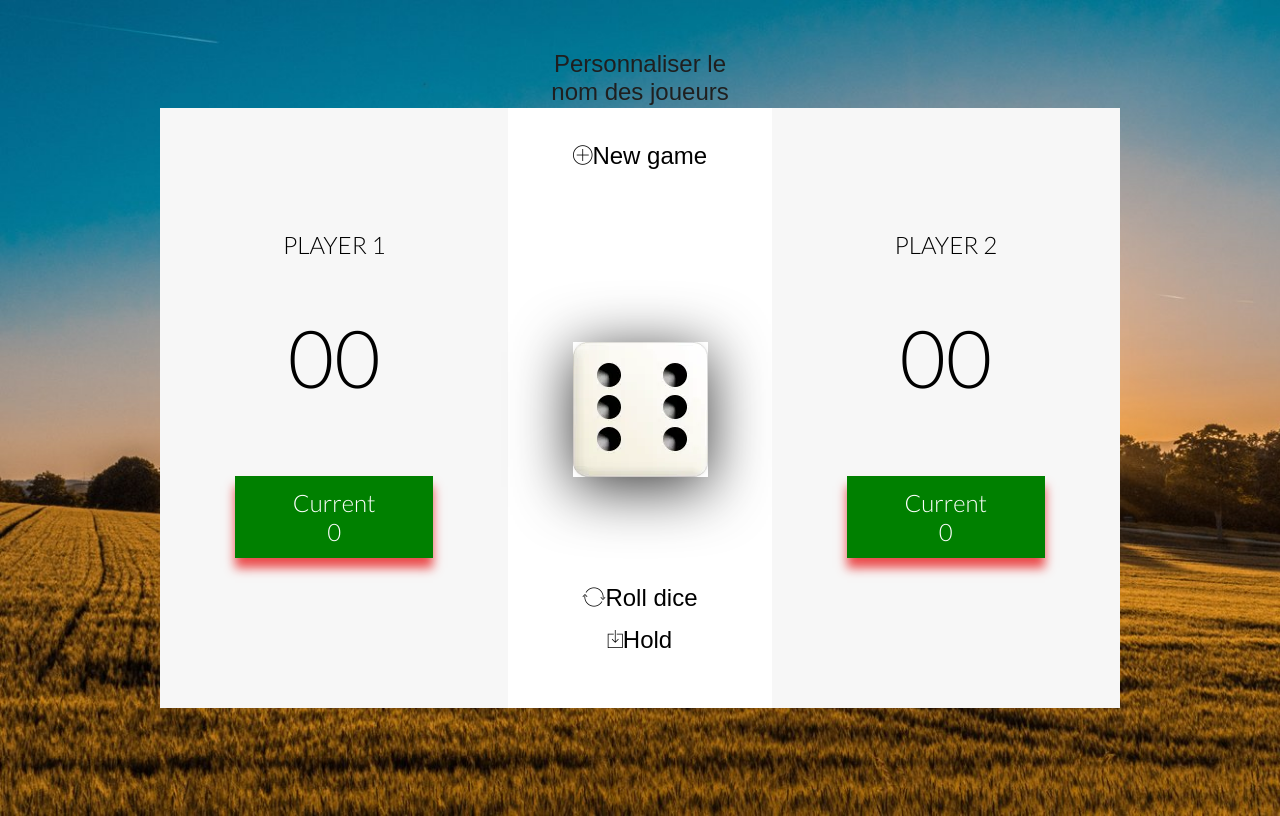
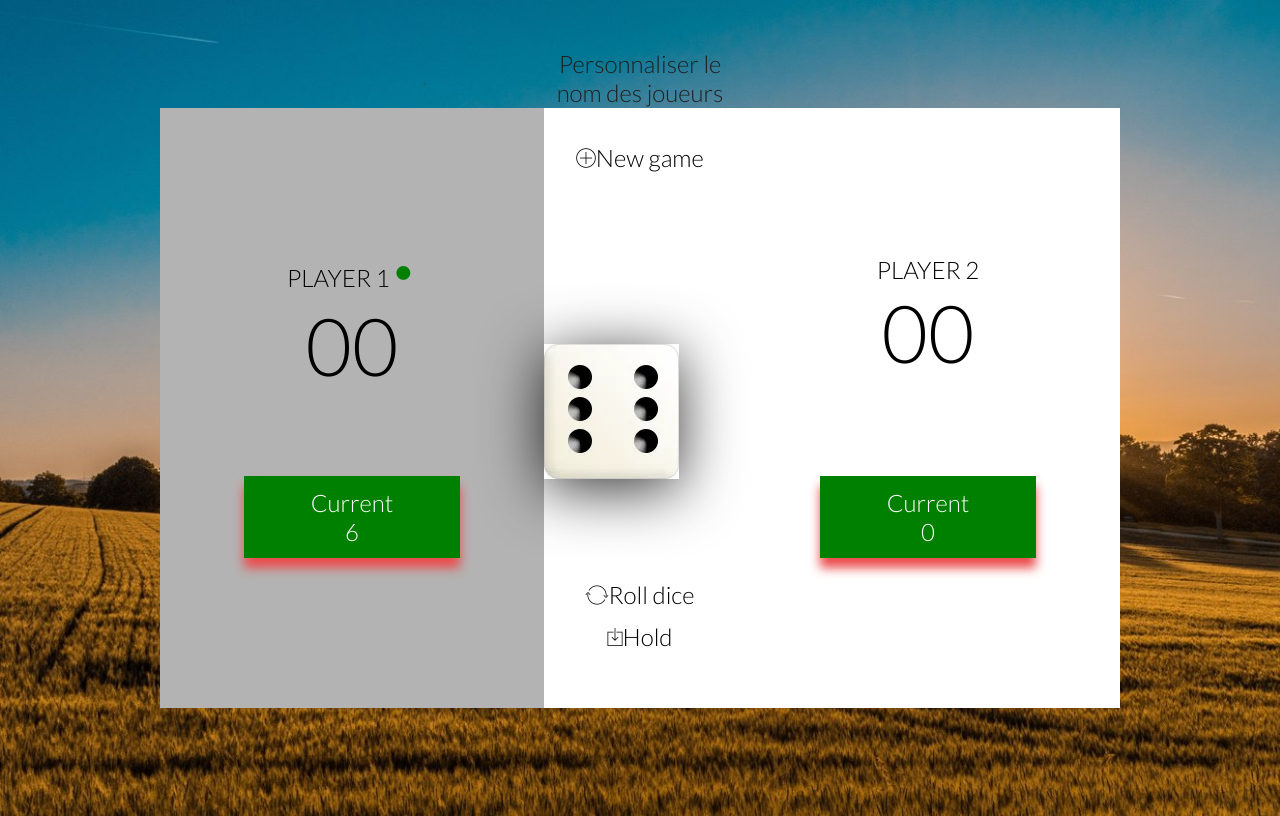
Before and after one commit to JonathanStMarc/eval-js-Studi, a plain HTML site: page index.html in a window 1280 px wide. Both pictures are taken after a click on the button "Roll dice". Drawn offline with nearby package versions, Linux system fonts and the light colour scheme.

Commit message:
add function Roll Dice

```diff
--- a/index.html
+++ b/index.html
@@ -28,12 +28,12 @@
             <!-- PLayer 1 -->
             <section class="player1Panel active">
                 <div class="nameScore">
-                    <div class="player1" id="name-0">PLAYER 1</div>
-                    <div class="player-score" id="score-0">00</div>
+                    <div class="playerName" id="name-1">PLAYER 1</div>
+                    <div class="player-score" id="score-1">00</div>
                 </div>
                 <div class="player-current-box">
                     <div class="player-current-label">Current</div>
-                    <div class="player-current-score" id="current-0">0</div>
+                    <div class="player-current-score" id="current-1">0</div>
                 </div>
             </section>
             <!-- Groupe section btn -->
@@ -51,14 +51,14 @@
                 </button>
             </div>
             <!-- Player 2 -->
-            <section class="player2Panel active">
+            <section class="player2Panel">
                 <div class="nameScore">
-                    <div class="player2">PLAYER 2</div>
-                    <div class="player-score" id="score-1">00</div>
+                    <div class="playerName" id="name-2">PLAYER 2</div>
+                    <div class="player-score" id="score-2">00</div>
                 </div>
                 <div class="player-current-box">
                     <div class="player-current-label">Current</div>
-                    <div class="player-current-score" id="current-1">0</div>
+                    <div class="player-current-score" id="current-2">0</div>
                 </div>
             </section>
         </main>
--- a/script.js
+++ b/script.js
@@ -28,8 +28,8 @@ function editNames() {
     player1 = prompt("Inscrit le nom du joueur 1 :");
     player2 = prompt("Inscrit le nom du joueur 2 :");
 
-    document.querySelector("#name-0").innerHTML = player1;
-    document.querySelector("#name-1").innerHTML = player2;
+    document.querySelector("#name-1").innerHTML = player1;
+    document.querySelector("#name-2").innerHTML = player2;
 }
 
 // Fonction NEXT PLAYER
@@ -44,3 +44,26 @@ function nextPlayer() {
     document.querySelector(".player1Panel").classList.toggle("active");
     document.querySelector(".player2Panel").classList.toggle("active");
 }
+
+// Fonction ROLL DICE
+document.querySelector(".btn-roll").addEventListener("click", () => {
+    if (gamePlaying) {
+        // 1. Random number
+        let dice = Math.floor(Math.random() * 6) + 1;
+
+        //2. Show the result if dice
+        let diceDOM = document.querySelector(".dice");
+        diceDOM.style.display = "block";
+        diceDOM.src = "images/de" + dice + ".webp";
+
+        //3. If Dice On 1
+        if (dice !== 1) {
+            //Add score
+            roundScore += dice;
+            document.querySelector("#current-" + activePlayer).textContent =
+                roundScore;
+        } else {
+            nextPlayer();
+        }
+    }
+});
--- a/style.css
+++ b/style.css
@@ -1,3 +1,4 @@
+/* @MediaQuery */
 @media screen and (max-width: 500px) {
     .block {
         display: flex;
@@ -9,12 +10,14 @@
     .player1Panel {
         position: relative;
         top: 450px;
-        height: 50%;
+        height: 40%;
+        background-color: rgb(255, 255, 255);
     }
     .player2Panel {
         position: relative;
         top: 50px;
-        height: 50%;
+        height: 50vh;
+        background-color: rgb(255, 255, 255);
     }
     .player1,
     .player2 {
@@ -37,22 +40,24 @@
     .dice {
         position: relative;
         top: 320px;
+        margin-left: auto;
+        margin-right: auto;
     }
 }
+/* General */
 * {
     text-align: center;
     vertical-align: center;
     font-size: 24px;
+    font-family: Lato;
 }
 body {
-    font-family: Lato;
     display: flex;
     justify-content: center;
     align-content: center;
     align-items: center;
     background-image: url(images/98942-woofing-farm-travel-field.jpeg);
     background-size: cover;
-    font-weight: 400;
     position: relative;
     height: 100vh;
 }
@@ -74,15 +79,13 @@ body {
 }
 .active,
 .winner {
-    background-color: #f7f7f7;
+    background-color: rgb(180, 179, 179);
 }
-.active .player-name::after {
+.active .playerName::after {
     content: "\2022";
     font-size: 47px;
-    position: absolute;
+    /* position: absolute; */
     color: green;
-    top: -7px;
-    right: 10px;
 }
 .player1Panel {
     display: flex;
@@ -101,7 +104,7 @@ body {
 .player1,
 .player2 {
     margin-bottom: 50px;
-    font-size: 24px;
+    font-size: 30px;
 }
 .player-score {
     font-size: 80px;
```
